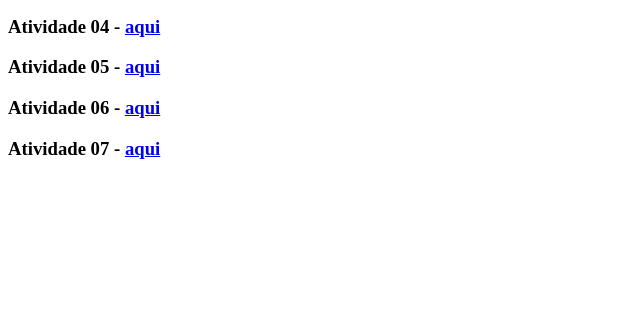
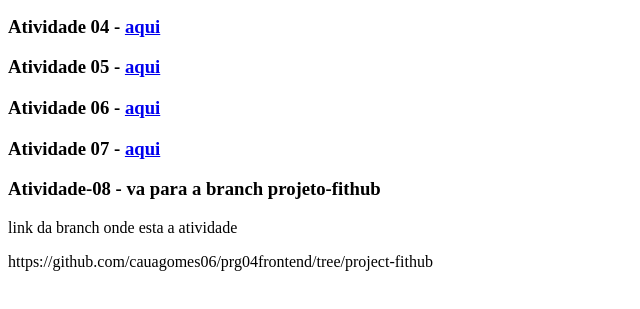
Before and after one commit to cauagomes06/prg04frontend, a plain HTML site: page infrastructure/pages/index.html in a window 1280 px wide. Shown: the part 105-414 px from the top of the page, without its empty margins (0-640 px from the left). Drawn offline with Linux system fonts and the light colour scheme.

Commit message:
atividade 08
-como foi pedido a atividade no projeto principal,apenas coloquei o link da branch onde esta hospedado o projeto

```diff
--- a/infrastructure/pages/index.html
+++ b/infrastructure/pages/index.html
@@ -16,7 +16,10 @@
     <h3>Atividade 03 - <a target="_blank" href="atividade-03.html">aqui</a></h3>
     <h3>Atividade 04 - <a target="_blank" href="atividade-04.html">aqui</a></h3>
     <h3>Atividade 05 - <a target="_blank" href="atividade-05.html">aqui</a></h3>
-    <h3>Atividade 06   - <a target="_blank" href="atividade-06.html">aqui</a></h3>
-    <h3>Atividade 07   - <a target="_blank" href="atividade-07.html">aqui</a></h3>
+    <h3>Atividade 06 - <a target="_blank" href="atividade-06.html">aqui</a></h3>
+    <h3>Atividade 07 - <a target="_blank" href="atividade-07.html">aqui</a></h3>
+    <h3>Atividade-08 - va para a branch projeto-fithub </h3>
+    <p>link da branch onde esta a atividade</p>
+    <p>https://github.com/cauagomes06/prg04frontend/tree/project-fithub</p>
   </body>
 </html>
```
